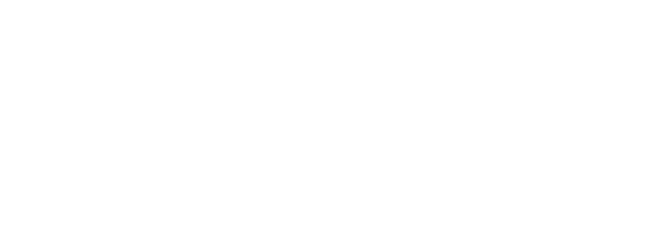
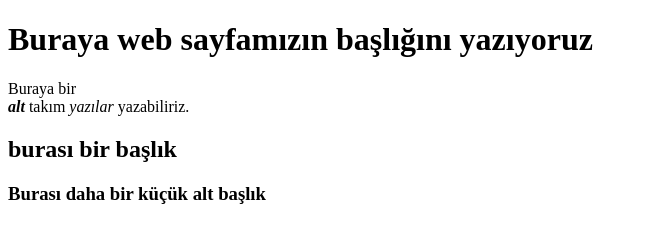
Before and after one commit to truncgil/webdev, a plain HTML site: page index.html in a window 1280 px wide. Shown: the whole page, without its empty margins (0-648 px from the left). Drawn offline with Linux system fonts and the light colour scheme.

Commit message:
ilk derste html i anlatırken bir takım elementler oluşturdum

```diff
--- a/index.html
+++ b/index.html
@@ -1,12 +1,21 @@
 <!DOCTYPE html>
-<html lang="en">
+<html lang="tr">
 <head>
     <meta charset="UTF-8">
     <meta http-equiv="X-UA-Compatible" content="IE=edge">
     <meta name="viewport" content="width=device-width, initial-scale=1.0">
-    <title>Merhaba </title>
+    <title>Merhaba Dünya</title>
 </head>
 <body>
-
+    <h1>Buraya web sayfamızın başlığını yazıyoruz</h1>
+    <p>Buraya bir <br>
+    <strong>
+        <em>
+            alt
+        </em>
+    </strong> takım <em>yazılar</em> yazabiliriz.</p>
+    <h2>burası bir
+         başlık</h2>
+    <h3>Burası daha bir küçük alt başlık</h3>
 </body>
 </html>
```
